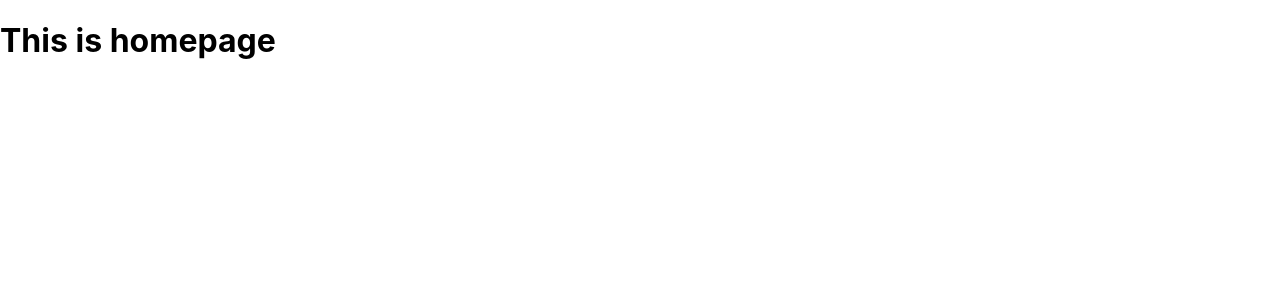
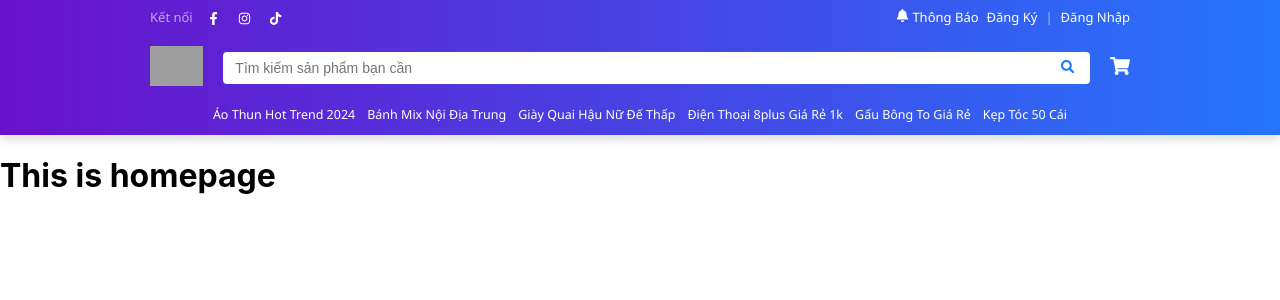
Before and after one commit to TuanNinhBK67/CN-WEB-FE-20242, a React (Create React App) app: page / in a window 1280 px wide. Shown: the top 300 px of the page. Built offline with nearby package versions, Linux system fonts and the light colour scheme; grey boxes are pictures that could not be loaded.

Commit message:
init header

```diff
--- /dev/null
+++ b/src/assets/scss/header.scss
@@ -0,0 +1,87 @@
+.shop-header {
+    background: linear-gradient(to right, #6a11cb, #2575fc);
+    color: white;
+    box-shadow: 0 4px 10px rgba(0, 0, 0, 0.15);
+    font-family: "Segoe UI", sans-serif;
+    font-size: 14px;
+
+    a {
+      color: white;
+      text-decoration: none;
+
+      &:hover {
+        text-decoration: underline;
+      }
+    }
+
+    .icon {
+      margin-left: 6px;
+      margin-right: 4px;
+      vertical-align: middle;
+    }
+
+    &__topbar {
+      display: flex;
+      justify-content: space-between;
+      padding: 8px 150px;
+      font-size: 13px;
+    }
+
+    &__left-links,
+    &__right-links {
+      display: flex;
+      align-items: center;
+      gap: 8px;
+
+      span {
+        color: rgba(255, 255, 255, 0.6);
+      }
+    }
+
+    &__main {
+      display: flex;
+      align-items: center;
+      padding: 12px 150px;
+      gap: 20px;
+    }
+
+    .shop-logo img {
+      height: 40px;
+    }
+
+    .shop-search {
+      flex: 1;
+      display: flex;
+
+      input {
+        flex: 1;
+        padding: 8px 12px;
+        border: none;
+        border-radius: 4px 0 0 4px;
+        font-size: 14px;
+      }
+
+      .search-button {
+        background: white;
+        border: none;
+        border-radius: 0 4px 4px 0;
+        padding: 0 16px;
+        cursor: pointer;
+        color: #2575fc;
+      }
+    }
+
+    .shop-cart {
+      color: white;
+      font-size: 20px;
+      cursor: pointer;
+    }
+
+    &__keywords {
+      display: flex;
+      gap: 12px;
+      padding: 4px 12px 12px;
+      font-size: 12.5px;
+      justify-self: center;
+    }
+  }
--- a/src/components/Header.jsx
+++ b/src/components/Header.jsx
@@ -0,0 +1,58 @@
+import React from "react";
+import "../assets/scss/header.scss";
+import { FaBell, FaQuestionCircle, FaFacebookF, FaInstagram, FaSearch, FaShoppingCart, FaTiktok } from "react-icons/fa";
+
+const Header = () => {
+  return (
+    <header className="shop-header">
+      <div className="shop-header__topbar">
+        <div className="shop-header__left-links">
+          <span>Kết nối</span>
+        <a href="https://facebook.com" target="_blank" rel="noopener noreferrer">
+            <FaFacebookF className="icon" />
+        </a>
+
+        <a href="https://instagram.com" target="_blank" rel="noopener noreferrer">
+            <FaInstagram className="icon" />
+        </a>
+
+        <a href="https://tiktok.com" target="_blank" rel="noopener noreferrer">
+            <FaTiktok className="icon" />
+        </a>
+
+
+        </div>
+        <div className="shop-header__right-links">
+          <a href="#"><FaBell /> Thông Báo</a>
+          <a href="#">Đăng Ký</a>
+          <span>|</span>
+          <a href="#">Đăng Nhập</a>
+        </div>
+      </div>
+      <div className="shop-header__main">
+        <div className="shop-logo">
+          <img src="/images/logo.png" alt="LogoWeb" />
+        </div>
+        <div className="shop-search">
+          <input type="text" placeholder="Tìm kiếm sản phẩm bạn cần" />
+          <button className="search-button">
+            <FaSearch />
+          </button>
+        </div>
+        <div className="shop-cart">
+          <FaShoppingCart size={20} />
+        </div>
+      </div>
+      <div className="shop-header__keywords">
+        <a href="#">Áo Thun Hot Trend 2024</a>
+        <a href="#">Bánh Mix Nội Địa Trung</a>
+        <a href="#">Giày Quai Hậu Nữ Đế Thấp</a>
+        <a href="#">Điện Thoại 8plus Giá Rẻ 1k</a>
+        <a href="#">Gấu Bông To Giá Rẻ</a>
+        <a href="#">Kẹp Tóc 50 Cái</a>
+      </div>
+    </header>
+  );
+};
+
+export default Header;
--- a/src/pages/HomePage.jsx
+++ b/src/pages/HomePage.jsx
@@ -1,8 +1,12 @@
 import React from "react";
+import Header from "../components/Header";
 
 const homepage = () => {
     return(
-        <h1>This is homepage</h1>
+        <>
+            <Header></Header>
+            <h1>This is homepage</h1>
+        </>
     )
 }
 export default homepage;
```
